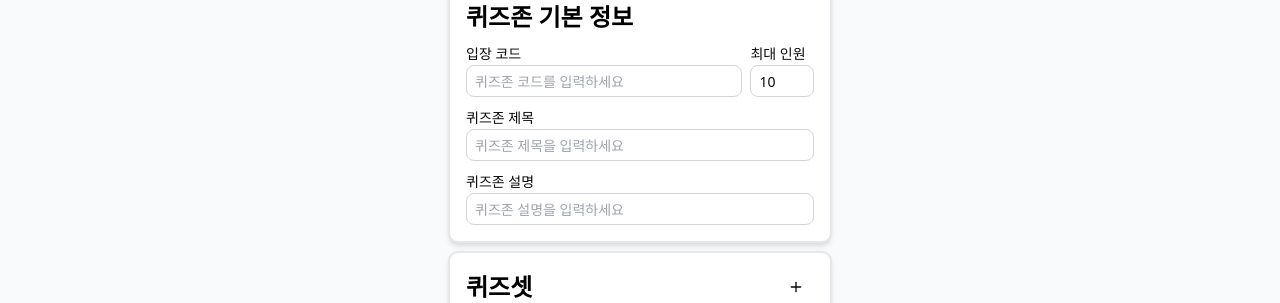
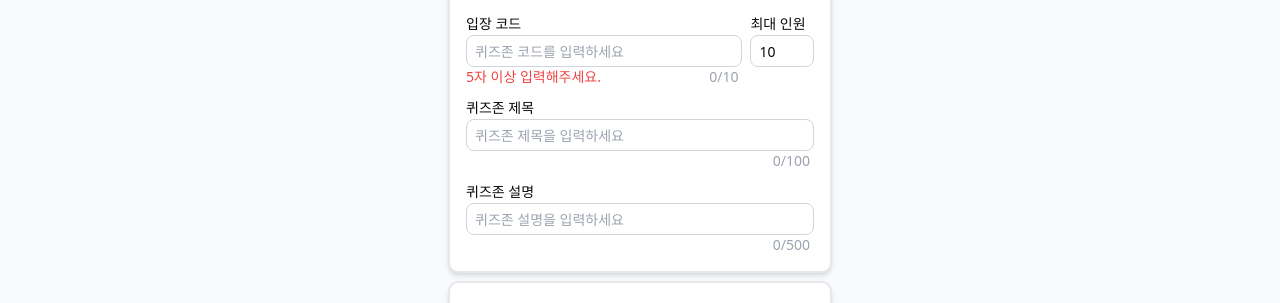
Before and after one commit to boostcampwm-2024/web08-BooQuiz, a React (Vite) app in the folder apps/frontend/: page /quiz-zone in a window 1280 px wide. Shown: the part 195-498 px from the top of the page. Built offline with nearby package versions, Linux system fonts and the light colour scheme; no server answers.

Commit message:
fix: vaildationError 문구 수정 및  글자수, 최대 글자수 지정

```diff
--- a/apps/frontend/src/blocks/CreateQuizZone/CreateQuizZoneBasic.tsx
+++ b/apps/frontend/src/blocks/CreateQuizZone/CreateQuizZoneBasic.tsx
@@ -82,11 +82,13 @@ const CreateQuizZoneBasic = ({
                         className="rounded-md w-full"
                         placeholder="퀴즈존 코드를 입력하세요"
                         error={
-                            validationError == '퀴즈존 입장 코드를 5자 이상 입력해주세요.' ||
-                            validationError == '퀴즈존 입장 코드는 10자 이하로 입력해주세요.'
+                            validationError == '5자 이상 입력해주세요.' ||
+                            validationError == '10자 이하로 입력해주세요.'
                                 ? validationError
                                 : ''
                         }
+                        isShowCount={true}
+                        max={10}
                     />
                     <Input
                         type="number"
@@ -110,11 +112,13 @@ const CreateQuizZoneBasic = ({
                     isBorder={true}
                     placeholder="퀴즈존 제목을 입력하세요"
                     error={
-                        validationError == '퀴즈존 제목은 100자 이하로 입력해주세요.' ||
-                        validationError == '퀴즈존 제목을 입력해주세요.'
+                        validationError == '100자 이하로 입력해주세요.' ||
+                        validationError == '제목을 입력해주세요.'
                             ? validationError
                             : ''
                     }
+                    isShowCount={true}
+                    max={100}
                 />
 
                 <Input
@@ -125,11 +129,9 @@ const CreateQuizZoneBasic = ({
                     onChange={(e) => handleChangeQuizZoneBasic(e, 'DESC')}
                     isBorder={true}
                     placeholder="퀴즈존 설명을 입력하세요"
-                    error={
-                        validationError == '퀴즈존 설명은 500자 이하로 입력해주세요.'
-                            ? validationError
-                            : ''
-                    }
+                    error={validationError == '500자 이하로 입력해주세요.' ? validationError : ''}
+                    isShowCount={true}
+                    max={500}
                 />
             </ContentBox>
             <ContentBox className="gap-2 w-full bg-white shadow-md">
```
